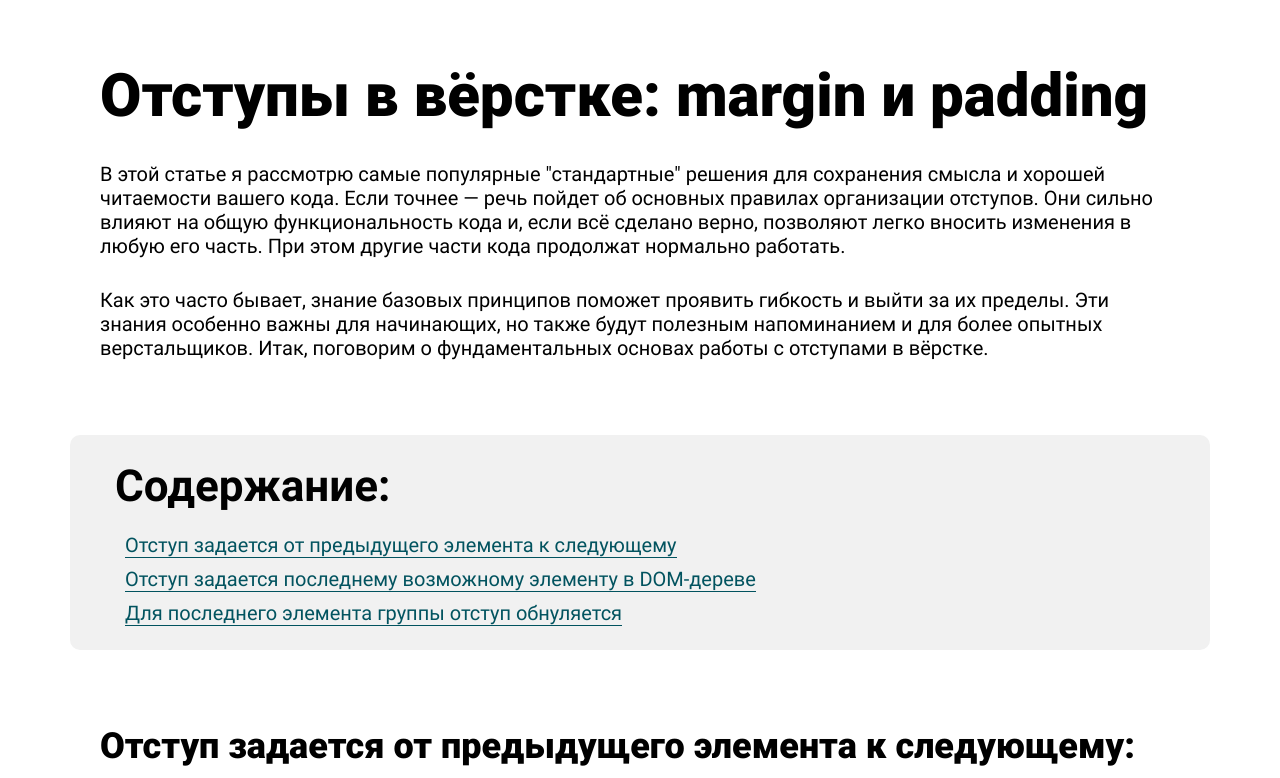
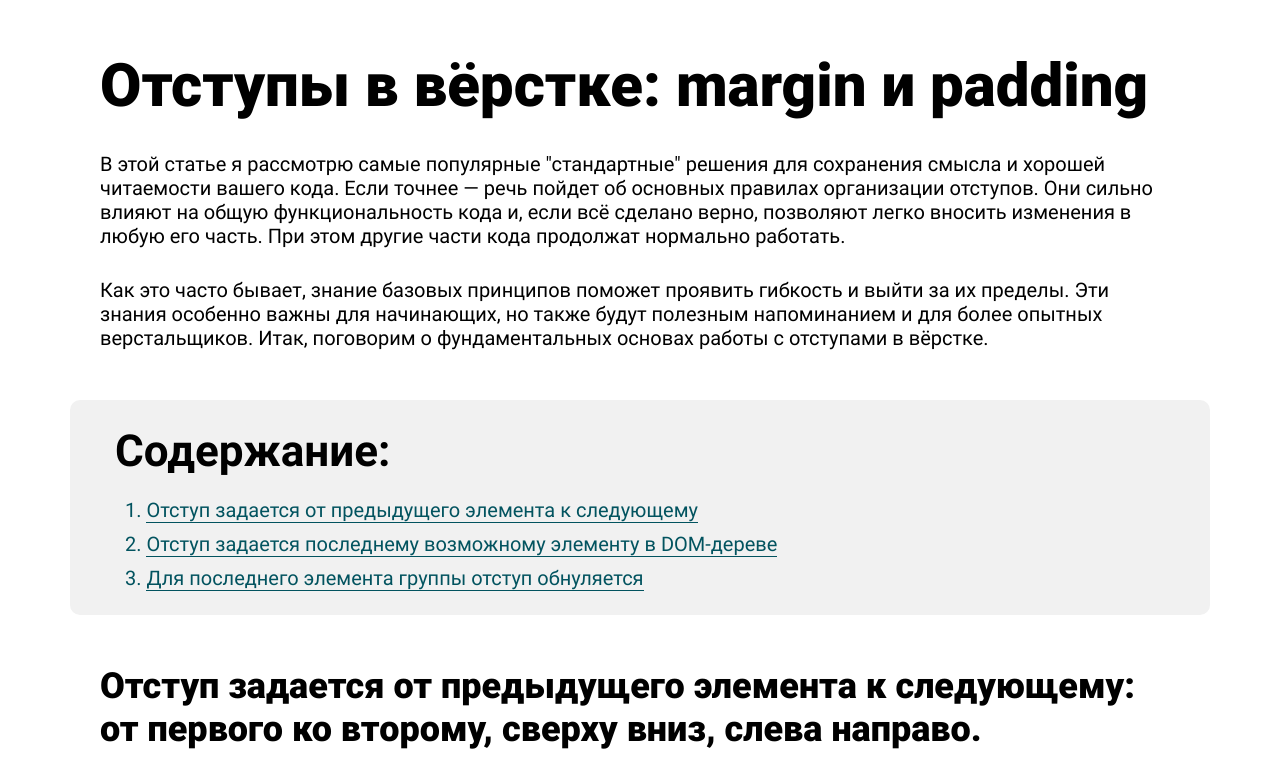
Before and after one commit to K-Nurakhmet/indentation, a plain HTML site: page index.html in a window 1280 px wide. Shown: the top 778 px of the page. Drawn offline with Linux system fonts and the light colour scheme.

Commit message:
fullscreen

```diff
--- a/css/block.css
+++ b/css/block.css
@@ -1,6 +1,6 @@
 
 .block {
-  padding: 50px 0 50px !important;
+  padding: 50px 0 25px !important;
 }
 
 .block__title {
@@ -11,7 +11,7 @@
 }
 
 .block-info {
-  padding: 50px 0 25px !important;
+  padding: 0 0 25px !important;
 }
 
 .block-info__content {
--- a/css/fullscreen.css
+++ b/css/fullscreen.css
@@ -1,5 +1,9 @@
 /* ! FULL SCREEN ! */
-.fullscreen__content {
+.fullscreen {
+  padding: 25px 0 50px;
+}
+
+.fullscreen__navigation {
   padding: 25px 45px;
   background-color: #F1F1F1;
   border-radius: 10px;
@@ -12,41 +16,32 @@
   line-height: 1.2;
 }
 
-.navigation {
-  padding: 25px 45px;
-  background-color: #F1F1F1;
-  border-radius: 10px;
+.fullscreen__navigation-link {
+  border-bottom: 1px solid #02535F;
 }
 
-.navigation__list {
+.fullscreen__navigation-list {
   margin: 0;
   padding: 0 10px;
   list-style-position: inside;
 }
 
-.navigation__item {
+.fullscreen__navigation-item {
   margin: 0 0 10px;
+  list-style-position: inside;
   color: #02535F;
 }
 
-.navigation__item:last-child {
+.fullscreen__navigation-item:last-child {
   margin: 0;
 }
 
-.navigation__link {
-  border-bottom: 1px solid #02535F;
+.fullscreen__navigation-list_state_bottom {
+  margin: 0 0 30px;
+  padding: 0;
 }
 
-.fullscreen__list {
-  margin: 0 0 30px;
+.fullscreen__navigation-item_type_black {
+  list-style-type: "— ";
+  color: #000000;
 }
-
-.fullscreen__item {
-  margin: 0 0 10px;
-  list-style-position: inside;
-  list-style-type: "— ";
-}
-
-.fullscreen__item:last-child {
-  margin: 0;
-}
--- a/css/main.css
+++ b/css/main.css
@@ -1,6 +1,3 @@
-.main {
-  padding: 10px 0 50px;
-}
 
 .section {
   padding: 25px 0;
--- a/index.html
+++ b/index.html
@@ -11,7 +11,7 @@
     <title>Margin и Padding</title>
   </head>
   <body>
-    <main class="main">
+    <main>
       <section class="block section">
         <div class="container">
           <h1 class="block__title">Отступы в вёрстке: margin и padding</h1>
@@ -37,25 +37,22 @@
       <!-- ! SECTION ! -->
       <section class="fullscreen section">
         <div class="container-big">
-          <nav class="navigation">
+          <nav class="fullscreen__navigation">
           <h2 class="fullscreen__title">Содержание:</h2>
-          <ul class="navigation__list">
-            <li class="navigation__item">
-              <a class="navigation__link" href="#block"
-                >Отступ задается от предыдущего элемента к следующему</a
-              >
+          <ol class="fullscreen__navigation-list">
+            <li class="fullscreen__navigation-item">
+              <a class="fullscreen__navigation-link" href="#block"
+                >Отступ задается от предыдущего элемента к следующему</a>
             </li>
-            <li class="navigation__item">
-              <a class="navigation__link" href="#block-dom"
-                >Отступ задается последнему возможному элементу в DOM-дереве</a
-              >
+            <li class="fullscreen__navigation-item">
+              <a class="fullscreen__navigation-link" href="#block-dom"
+                >Отступ задается последнему возможному элементу в DOM-дереве</a>
             </li>
-            <li class="navigation__item">
-              <a class="navigation__link" href="#block-main"
-                >Для последнего элемента группы отступ обнуляется</a
-              >
+            <li class="fullscreen__navigation-item">
+              <a class="fullscreen__navigation-link" href="#block-main"
+                >Для последнего элемента группы отступ обнуляется</a>
             </li>
-          </ul>
+          </ol>
         </nav>
       </div>
       </section>
@@ -261,22 +258,22 @@
       <!--! SECTION !  -->
       <section class="fullscreen section">
         <div class="container-big">
-          <div class="fullscreen__content">
+          <nav class="fullscreen__navigation">
             <h2 class="fullscreen__title">Подытожим:</h2>
-            <ul class="fullscreen__list">
-              <li class="fullscreen__item">
+            <ul class="fullscreen__navigation-list fullscreen__navigation-list_state_bottom">
+              <li class="fullscreen__navigation-item fullscreen__navigation-item_type_black">
                 отступы задаём от предыдущего элемента к следующему
               </li>
-              <li class="fullscreen__item">
+              <li class="fullscreen__navigation-item fullscreen__navigation-item_type_black">
                 используем только margin-right и margin-bottom
               </li>
-              <li class="fullscreen__item">
+              <li class="fullscreen__navigation-item fullscreen__navigation-item_type_black">
                 внешние отступы задаются только между соседями
               </li>
-              <li class="fullscreen__item">
+              <li class="fullscreen__navigation-item fullscreen__navigation-item_type_black">
                 внутренний отступ задаём самому верхнему элементу в дом дереве
               </li>
-              <li class="fullscreen__item">
+              <li class="fullscreen__navigation-item fullscreen__navigation-item_type_black">
                 последнему элементу группы отступ всегда обнуляем
               </li>
             </ul>
@@ -286,7 +283,7 @@
               решения или простоты вёрстки. Но для этого эти принципы необходимо
               хорошо знать.
             </p>
-          </div>
+          </nav>
           </div>
       </section>
     </main>
```
